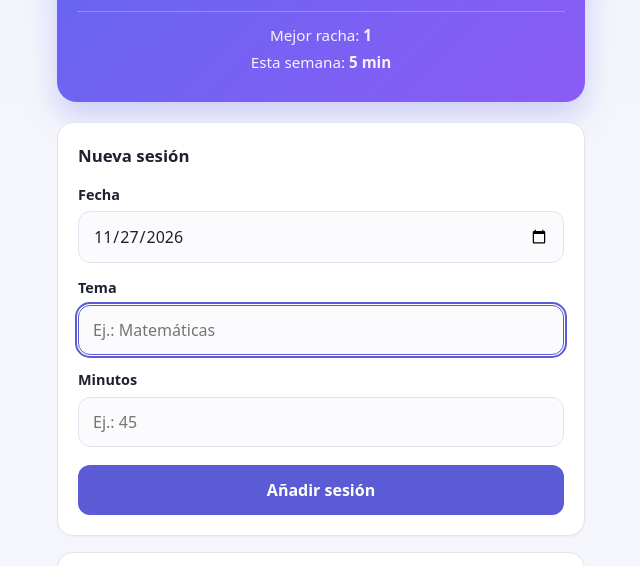
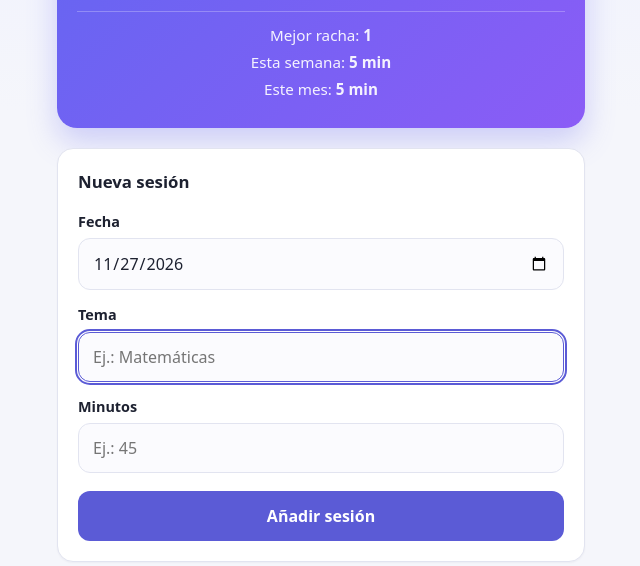
Before and after one commit to ricpdc/aidev, a plain HTML site: page index.html in a window 1280 px wide. Both pictures are taken after typing "Sample", "5" into the empty fields and a click on the button "Añadir sesión". Shown: the part 209-775 px from the top of the page, without its empty margins (319-959 px from the left). Drawn offline with Linux system fonts and the light colour scheme.

Commit message:
Funcionalidad de recuento mes, y primera skill fechas

```diff
--- a/app.js
+++ b/app.js
@@ -10,6 +10,7 @@ const rachaNumero = document.getElementById("racha");
 const rachaTexto = document.getElementById("racha-texto");
 const mejorRachaNumero = document.getElementById("mejor-racha");
 const minutosSemana = document.getElementById("minutos-semana");
+const minutosMes = document.getElementById("minutos-mes");
 const lista = document.getElementById("lista-sesiones");
 const vacio = document.getElementById("vacio");
 const tituloFormulario = document.getElementById("titulo-formulario");
@@ -184,6 +185,33 @@ function formatearDuracion(total) {
   return `${horas} h ${minutos} min`;
 }
 
+// --- Total del mes ---
+
+function calcularMinutosMes() {
+  const hoy = fechaDeHoy();
+  const mes = hoy.slice(0, 7); // "AAAA-MM"
+
+  let total = 0;
+
+  for (const sesion of sesiones) {
+    if (typeof sesion.fecha !== "string" || sesion.fecha.slice(0, 7) !== mes) {
+      continue;
+    }
+
+    // Mismo criterio que en la semana: el futuro todavía no cuenta.
+    if (sesion.fecha > hoy) {
+      continue;
+    }
+
+    const minutos = Number(sesion.minutos);
+    if (Number.isFinite(minutos)) {
+      total += minutos;
+    }
+  }
+
+  return total;
+}
+
 // --- Almacenamiento ---
 
 function cargarSesiones() {
@@ -212,6 +240,7 @@ function render() {
   rachaTexto.textContent = racha === 1 ? "día seguido" : "días seguidos";
   mejorRachaNumero.textContent = calcularMejorRacha();
   minutosSemana.textContent = formatearDuracion(calcularMinutosSemana());
+  minutosMes.textContent = formatearDuracion(calcularMinutosMes());
 
   // De la más reciente a la más antigua. Si dos sesiones son del mismo
   // día, primero la que se añadió más tarde.
--- a/index.html
+++ b/index.html
@@ -15,6 +15,7 @@
       <p class="racha-texto" id="racha-texto">días seguidos</p>
       <p class="racha-mejor">Mejor racha: <strong id="mejor-racha">0</strong></p>
       <p class="racha-semana">Esta semana: <strong id="minutos-semana">0 min</strong></p>
+      <p class="racha-mes">Este mes: <strong id="minutos-mes">0 min</strong></p>
     </section>
 
     <section class="tarjeta">
--- a/styles.css
+++ b/styles.css
@@ -75,6 +75,12 @@ h2 {
 }
 
 .racha-semana {
+  margin: 4px 0 0;
+  font-size: 0.95rem;
+  opacity: 0.92;
+}
+
+.racha-mes {
   margin: 4px 0 0;
   font-size: 0.95rem;
   opacity: 0.92;
```
Also changed, not shown: 3 other files.
